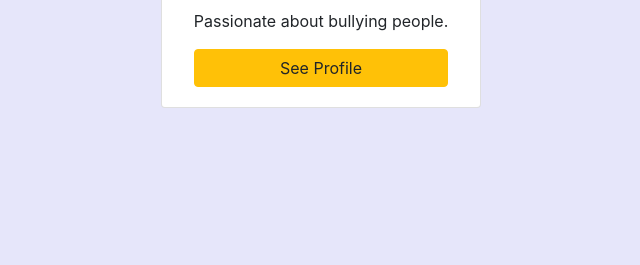
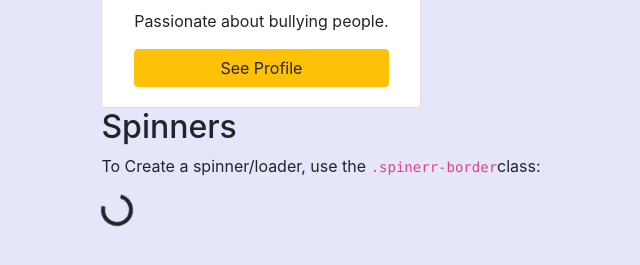
Before and after one commit to abirahmed77/Bootstrap-Utilities---Part-2-1th-Oct, a plain HTML site: page index.html in a window 1280 px wide. Shown: the part 393-658 px from the top of the page, without its empty margins (319-959 px from the left). Drawn offline with nearby package versions, Linux system fonts and the light colour scheme.

Commit message:
Jodi raat pohale

```diff
--- a/index.html
+++ b/index.html
@@ -38,5 +38,14 @@ https://t3.ftcdn.net/jpg/03/46/83/96/360_F_346839683_6nAPzbhpSkIpb8pmAwufkC7c5eD
         </div>
       </div>
     </div>
+
+    <div class="container">
+      <h2>Spinners</h2>
+      <p>
+        To Create a spinner/loader, use the <code>.spinerr-border</code>class:
+      </p>
+
+      <div class="spinner-border"></div>
+    </div>
   </body>
 </html>
```
